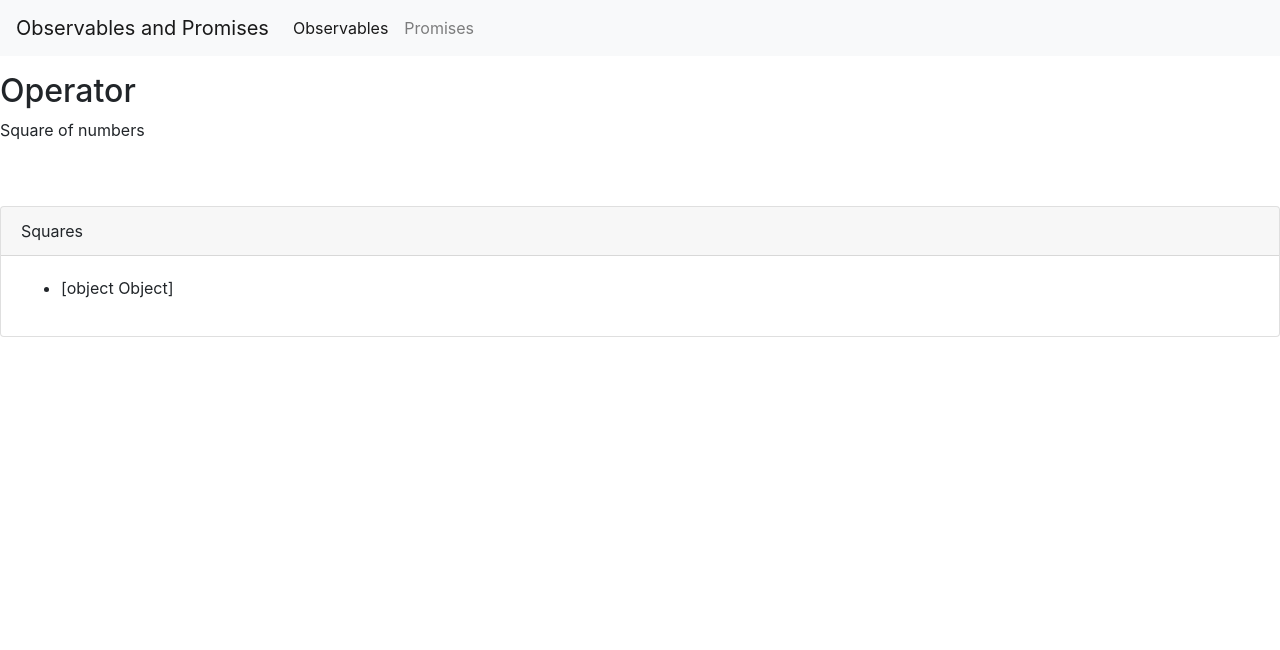
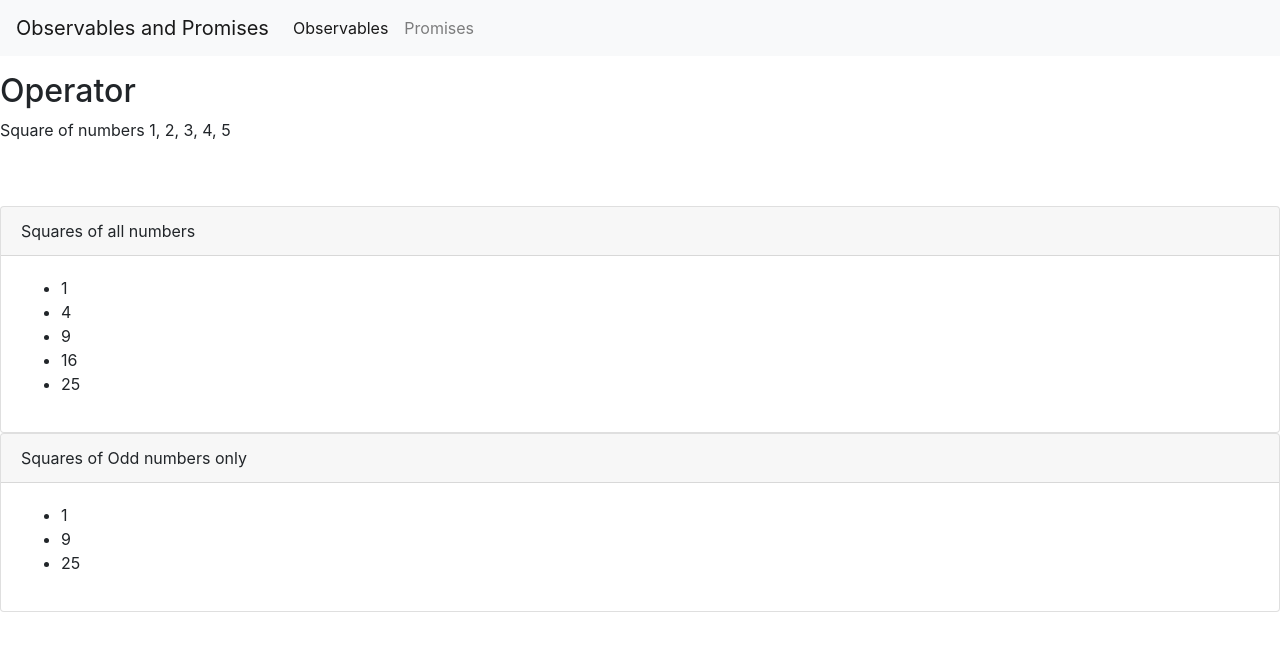
Before and after one commit to saharejaz2324/angular-rxjs, an Angular app: page /observable/operator in a window 1280 px wide. Shown: the top 650 px of the page. Built offline with nearby package versions, Linux system fonts and the light colour scheme.

Commit message:
5 files modified

```diff
--- a/src/app/app-routing.module.ts
+++ b/src/app/app-routing.module.ts
@@ -21,7 +21,7 @@ const routes: Routes = [
         component: ListComponent
       },
       {
-        path: 'fromEvent',
+        path: 'fromEventComponent',
         component: FromEventComponent
       },
       {
--- a/src/app/observable/from-event/from-event.component.ts
+++ b/src/app/observable/from-event/from-event.component.ts
@@ -24,7 +24,7 @@ export class FromEventComponent
   ngAfterViewInit() {
     fromEvent(this.addBtn.nativeElement, 'click').subscribe(res => {
       let calVal = 'Video ' + this.count++;
-      this.listAppend(calVal, 'elContainer2');
+      this.listAppend(calVal, 'elContainer');
     });
   }
   ngAfterContentInit() {}
--- a/src/app/observable/list/list.component.html
+++ b/src/app/observable/list/list.component.html
@@ -2,7 +2,7 @@
   <div class="col-md-12">
     <ul class="list">
       <li>
-        <a routerLink="fromEvent">From Event</a>
+        <a routerLink="fromEventComponent">From Event</a>
       </li>
       <li>
         <a routerLink="interval">Interval</a>
--- a/src/app/observable/operator/operator.component.html
+++ b/src/app/observable/operator/operator.component.html
@@ -1,15 +1,24 @@
 <div class="my-3">
   <h2>Operator</h2>
-  <p>Square of numbers </p>
+  <p>Square of numbers 1, 2, 3, 4, 5 </p>
   <br><br>
   <div class="card">
     <div class="card-header">
-      Squares
+      Squares of all numbers
     </div>
     <div class="card-body">
       <ul id="elContainer">
       </ul>
     </div>
   </div>
+  <div class="card">
+    <div class="card-header">
+      Squares of Odd numbers only
+    </div>
+    <div class="card-body">
+      <ul id="elContainer2">
+      </ul>
+    </div>
+  </div>
 
 </div>
--- a/src/app/observable/operator/operator.component.ts
+++ b/src/app/observable/operator/operator.component.ts
@@ -9,14 +9,16 @@ import { filter, map } from 'rxjs/operators';
 })
 export class OperatorComponent implements OnInit {
   squareNum;
+  listSquareNum;
   constructor() {}
 
   ngOnInit() {
     const nums = of(1, 2, 3, 4, 5);
     const squareValues = map((val: number) => val * val);
     const squaredNums = squareValues(nums);
-    this.squareNum = squaredNums.subscribe(x => console.log(x));
-    this.listAppend(this.squareNum, 'elContainer');
+    this.squareNum = squaredNums.subscribe(x => {
+      this.listAppend(x, 'elContainer');
+    });
 
     //Pipe function
     const squareOddVals = pipe(
@@ -25,7 +27,9 @@ export class OperatorComponent implements OnInit {
     );
 
     const squareOdd = squareOddVals(nums);
-    squareOdd.subscribe(x => console.log(x));
+    squareOdd.subscribe(x => {
+      this.listAppend(x, 'elContainer2');
+    });
   }
 
   listAppend(calVal, containerId) {
```
